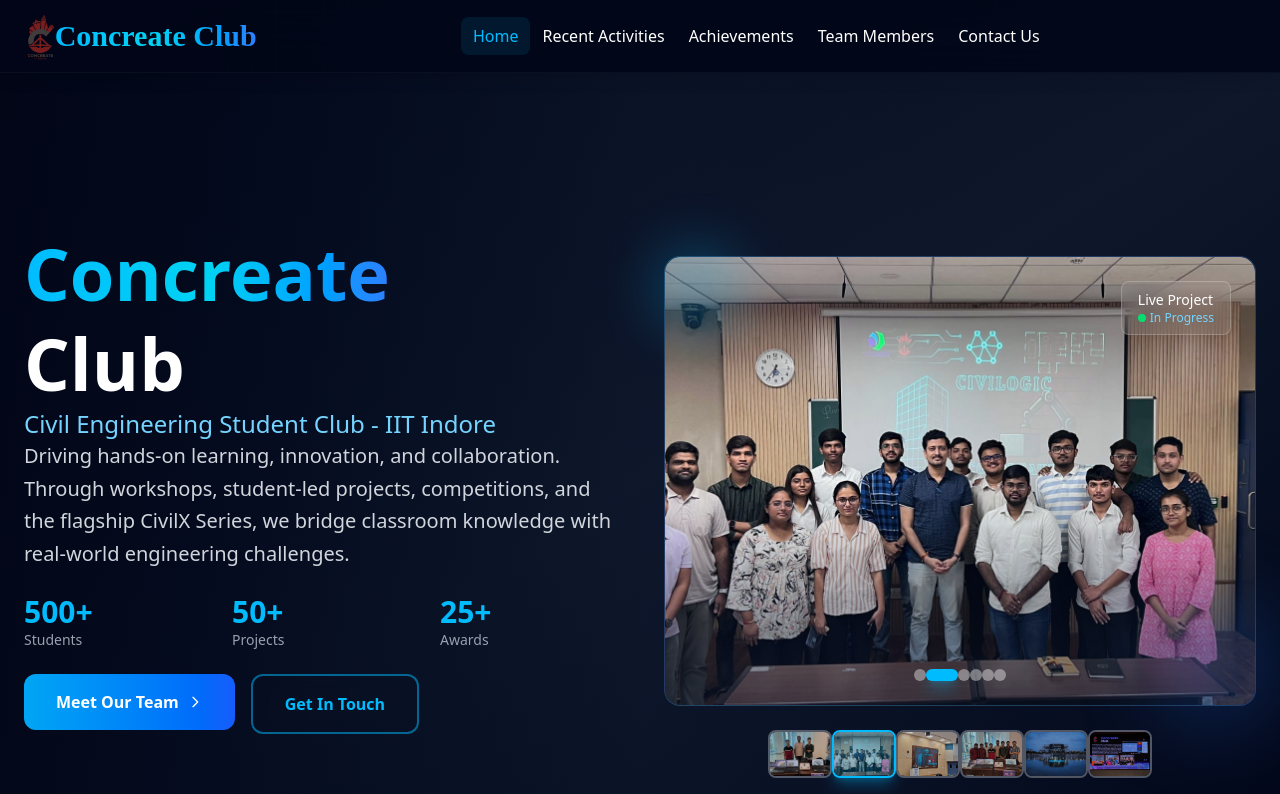
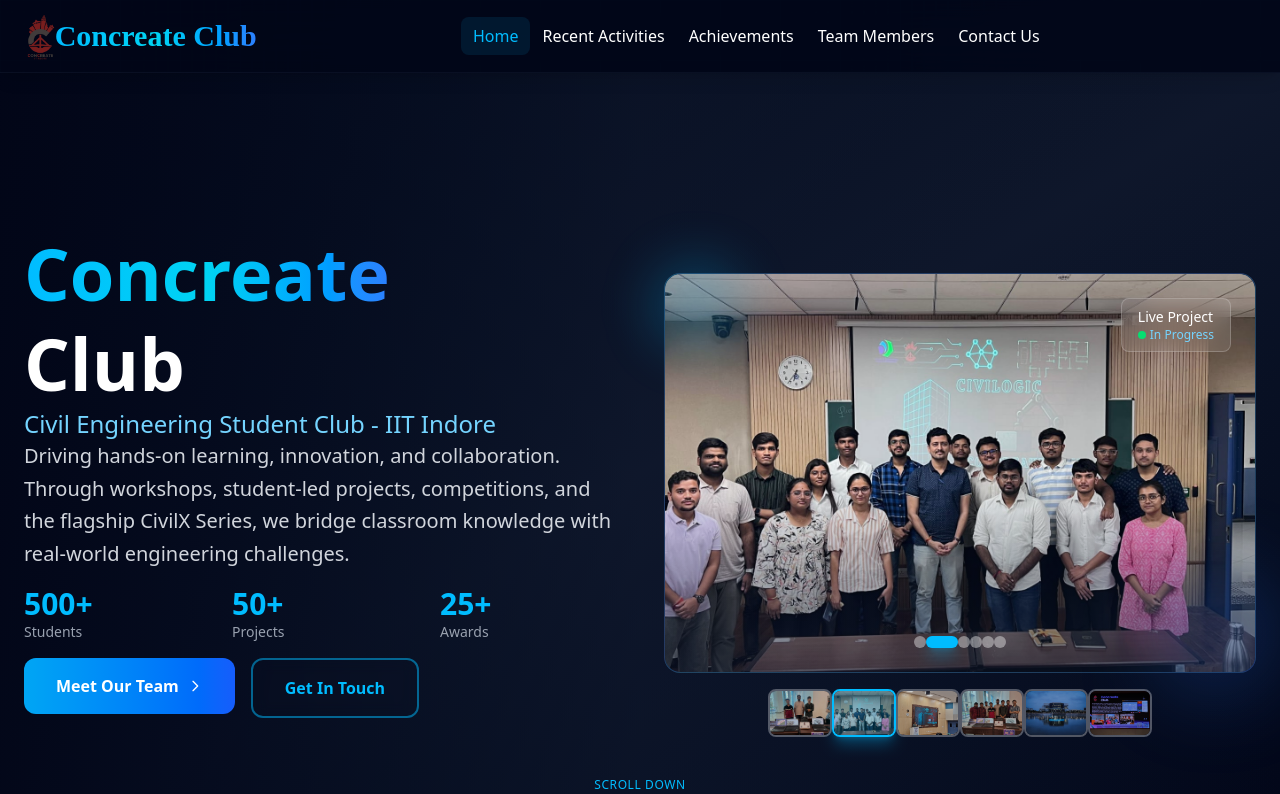
Before and after one commit to Concreate-IITI/club-website, a Next.js app: page / in a window 1280 px wide. Shown: the top 794 px of the page. Built offline with nearby package versions, Linux system fonts and the light colour scheme.

Commit message:
refactor: Adjust layout and spacing in Home component for improved UI consistency

```diff
--- a/src/components/Home.js
+++ b/src/components/Home.js
@@ -20,18 +20,18 @@
   return (
     <div className="min-h-screen relative">
       {/* Modern Hero Section with Split Layout */}
-      <div className="relative min-h-screen flex items-center overflow-hidden">
+      <div className="relative h-screen flex items-center overflow-hidden">
         {/* Background Gradient */}
         <div className="absolute inset-0 bg-gradient-to-br from-slate-950 via-slate-900 to-slate-950" />
         <div className="absolute inset-0 bg-gradient-to-r from-slate-950/90 via-slate-900/50 to-transparent" />
 
         {/* Main Content Container */}
-        <div className="relative z-10 max-w-7xl mx-auto px-6 py-8 lg:py-12">
-          <div className="grid grid-cols-1 lg:grid-cols-2 gap-8 lg:gap-12 items-center min-h-[90vh]">
+        <div className="relative z-10 max-w-7xl mx-auto px-6 py-4 lg:py-6">
+          <div className="grid grid-cols-1 lg:grid-cols-2 gap-8 lg:gap-12 items-center min-h-[75vh]">
             {/* Left Side - Text Content */}
-            <motion.div initial={{ opacity: 0, x: -50 }} animate={{ opacity: 1, x: 0 }} transition={{ duration: 1, delay: 0.2 }} className="space-y-6 lg:space-y-8">
+            <motion.div initial={{ opacity: 0, x: -50 }} animate={{ opacity: 1, x: 0 }} transition={{ duration: 1, delay: 0.2 }} className="space-y-4 lg:space-y-6">
               {/* Main Heading */}
-              <motion.div initial={{ opacity: 0, y: 30 }} animate={{ opacity: 1, y: 0 }} transition={{ delay: 0.3, duration: 0.8 }} className="space-y-3 lg:space-y-4">
+              <motion.div initial={{ opacity: 0, y: 30 }} animate={{ opacity: 1, y: 0 }} transition={{ delay: 0.3, duration: 0.8 }} className="space-y-2 lg:space-y-3">
                 <h1 className="text-4xl md:text-6xl lg:text-7xl font-bold leading-tight">
                   <span className="bg-gradient-to-r from-sky-400 via-cyan-400 to-blue-500 bg-clip-text text-transparent">Concreate</span>
                   <br />
@@ -47,7 +47,7 @@
               </motion.p>
 
               {/* Stats */}
-              <motion.div initial={{ opacity: 0, y: 20 }} animate={{ opacity: 1, y: 0 }} transition={{ delay: 0.7, duration: 0.8 }} className="grid grid-cols-3 gap-6 lg:gap-8 py-4 lg:py-6">
+              <motion.div initial={{ opacity: 0, y: 20 }} animate={{ opacity: 1, y: 0 }} transition={{ delay: 0.7, duration: 0.8 }} className="grid grid-cols-3 gap-6 lg:gap-8 py-2 lg:py-4">
                 {[
                   { number: "500+", label: "Students" },
                   { number: "50+", label: "Projects" },
@@ -81,7 +81,7 @@
             </motion.div>
 
             {/* Right Side - Image Gallery */}
-            <motion.div initial={{ opacity: 0, x: 50 }} animate={{ opacity: 1, x: 0 }} transition={{ duration: 1, delay: 0.4 }} className="relative h-[350px] md:h-[400px] lg:h-[450px]">
+            <motion.div initial={{ opacity: 0, x: 50 }} animate={{ opacity: 1, x: 0 }} transition={{ duration: 1, delay: 0.4 }} className="relative h-[300px] md:h-[350px] lg:h-[400px]">
               {/* Main Image Container */}
               <div className="relative w-full h-full rounded-2xl overflow-hidden bg-gradient-to-br from-sky-500/20 to-blue-600/20 backdrop-blur-sm border border-white/10">
                 {/* Background Pattern */}
@@ -136,7 +136,7 @@
               <div className="absolute -bottom-6 -right-6 w-32 h-32 bg-blue-500/20 rounded-full blur-2xl"></div>
 
               {/* Thumbnail Selectors Below Image */}
-              <div className="mt-4 lg:mt-6 flex justify-center space-x-2 lg:space-x-3">
+              <div className="mt-3 lg:mt-4 flex justify-center space-x-2 lg:space-x-3">
                 {heroImages.map((image, index) => (
                   <motion.button
                     key={index}
@@ -167,9 +167,9 @@
       </div>
 
       {/* Features Section */}
-      <motion.section initial={{ opacity: 0, y: 50 }} whileInView={{ opacity: 1, y: 0 }} transition={{ duration: 0.8 }} className="py-20 relative z-10">
+      <motion.section initial={{ opacity: 0, y: 50 }} whileInView={{ opacity: 1, y: 0 }} transition={{ duration: 0.8 }} className="py-12 relative z-10">
         <div className="max-w-7xl mx-auto px-6">
-          <motion.div className="text-center mb-16" initial={{ opacity: 0, y: 30 }} whileInView={{ opacity: 1, y: 0 }} transition={{ duration: 0.6 }}>
+          <motion.div className="text-center mb-12" initial={{ opacity: 0, y: 30 }} whileInView={{ opacity: 1, y: 0 }} transition={{ duration: 0.6 }}>
             <h2 className="text-4xl md:text-5xl font-bold text-white mb-6">What Makes Us Unique</h2>
             <div className="w-24 h-1 bg-gradient-to-r from-sky-400 to-blue-500 mx-auto rounded-full"></div>
           </motion.div>
```
